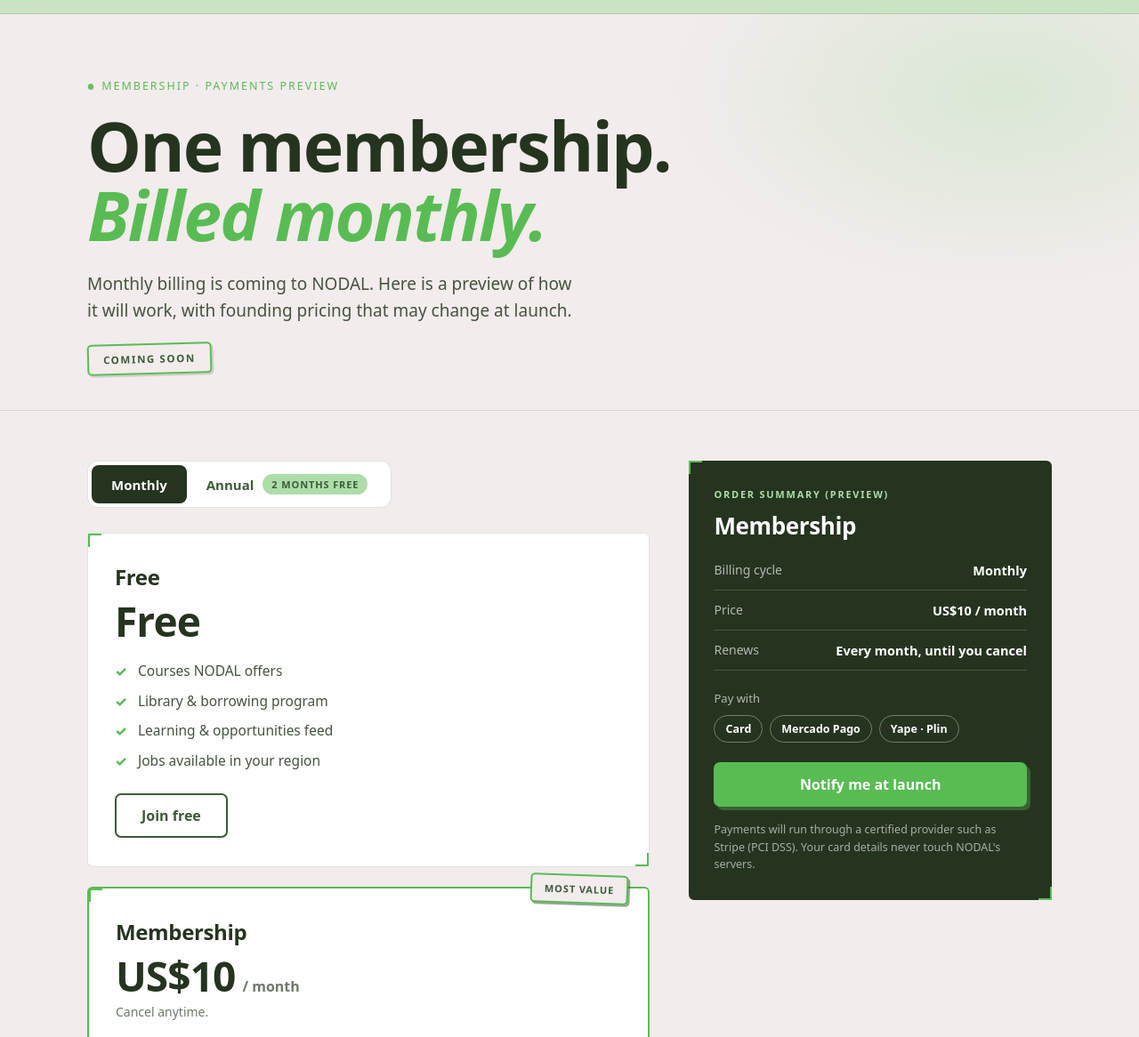
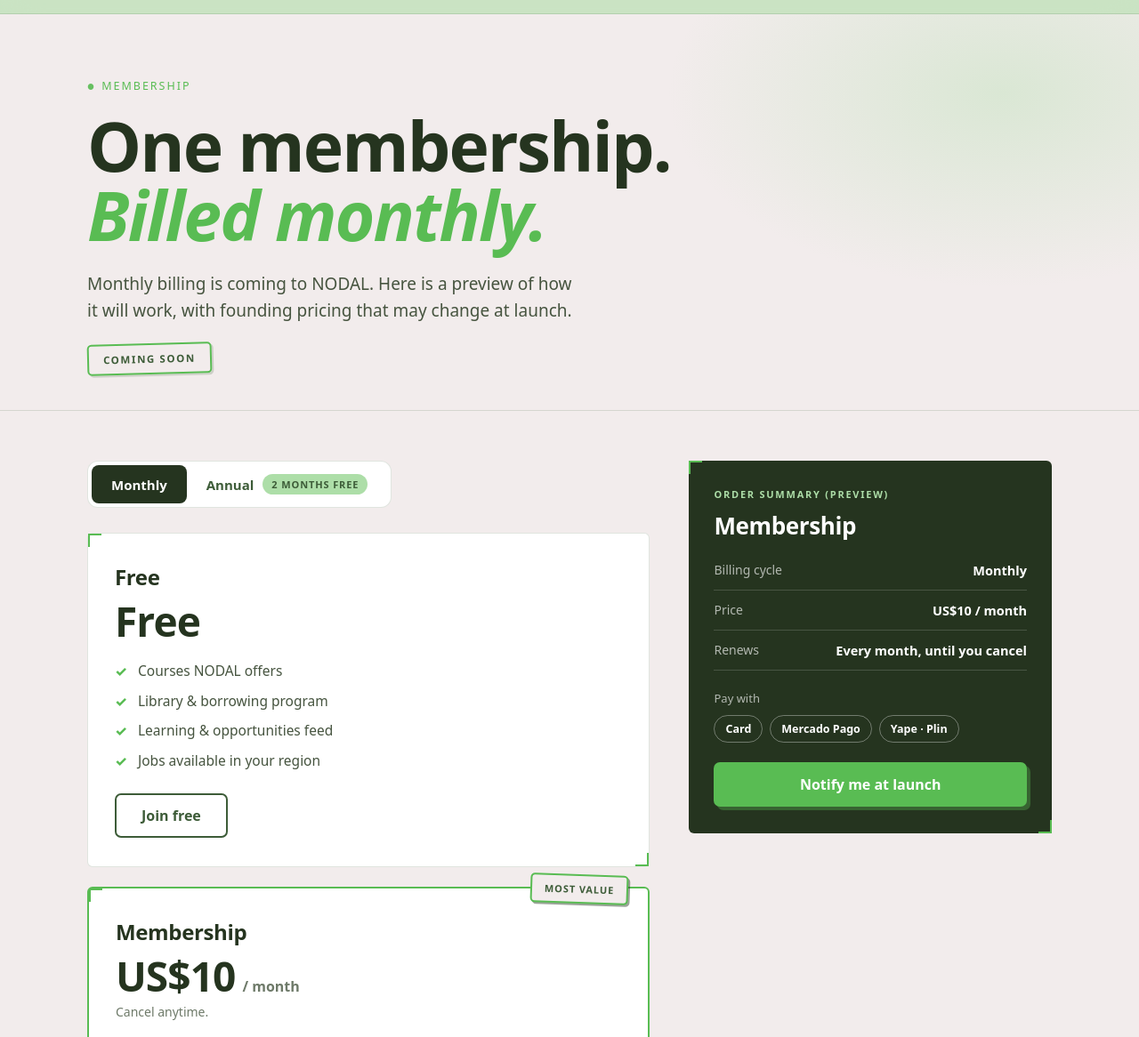
Before and after one commit to joaolucasoliv/main-nodal-v2, a website: page payments.html in a window 1280 px wide. Shown: the part 61-1227 px from the top of the page at 89% size. Drawn offline with Linux system fonts and the light colour scheme.

Commit message:
removing more verbose info, and reducing text on the pyament tab.

```diff
--- a/payments.html
+++ b/payments.html
@@ -43,7 +43,7 @@
   <main>
     <section class="pay-hero">
       <div class="wrap">
-        <p class="eyebrow">Membership · Payments preview</p>
+        <p class="eyebrow">Membership</p>
         <h1 class="pay-title">One membership.<br/><em>Billed monthly.</em></h1>
         <p class="pay-sub">Monthly billing is coming to NODAL. Here is a preview of how it will work,
           with founding pricing that may change at launch.</p>
@@ -109,8 +109,6 @@
           </div>
           <a class="btn btn-primary btn-block" href="mailto:fmuro@sistemaurbano.org,malegre@sistemaurbano.org?subject=NODAL%20membership%20launch%20notice">Notify me at launch</a>
           <p class="pay-preview-note" id="payPreviewNote" hidden>Checkout preview — live payments open at launch. We'll email you the day they do.</p>
-          <p class="pay-secure">Payments will run through a certified provider such as Stripe (PCI&nbsp;DSS).
-            Your card details never touch NODAL's servers.</p>
         </aside>
       </div>
     </section>
```
